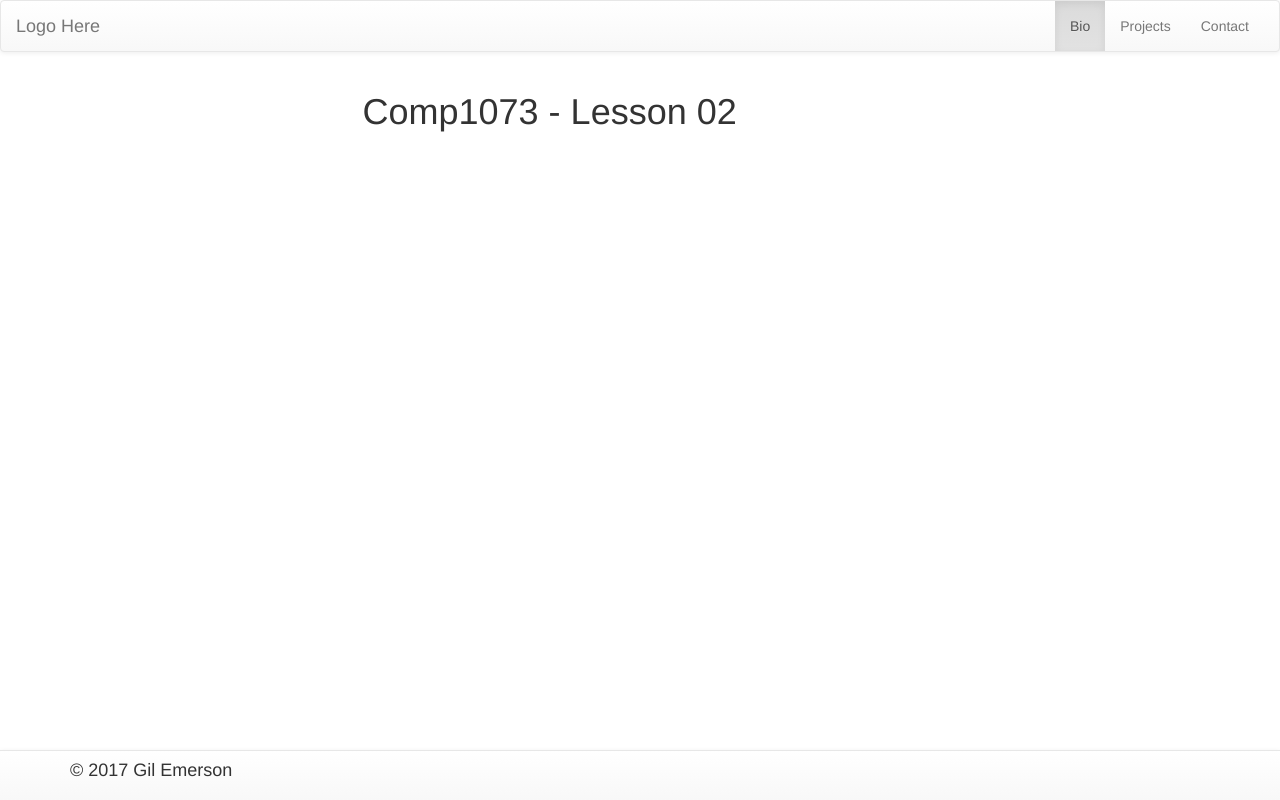
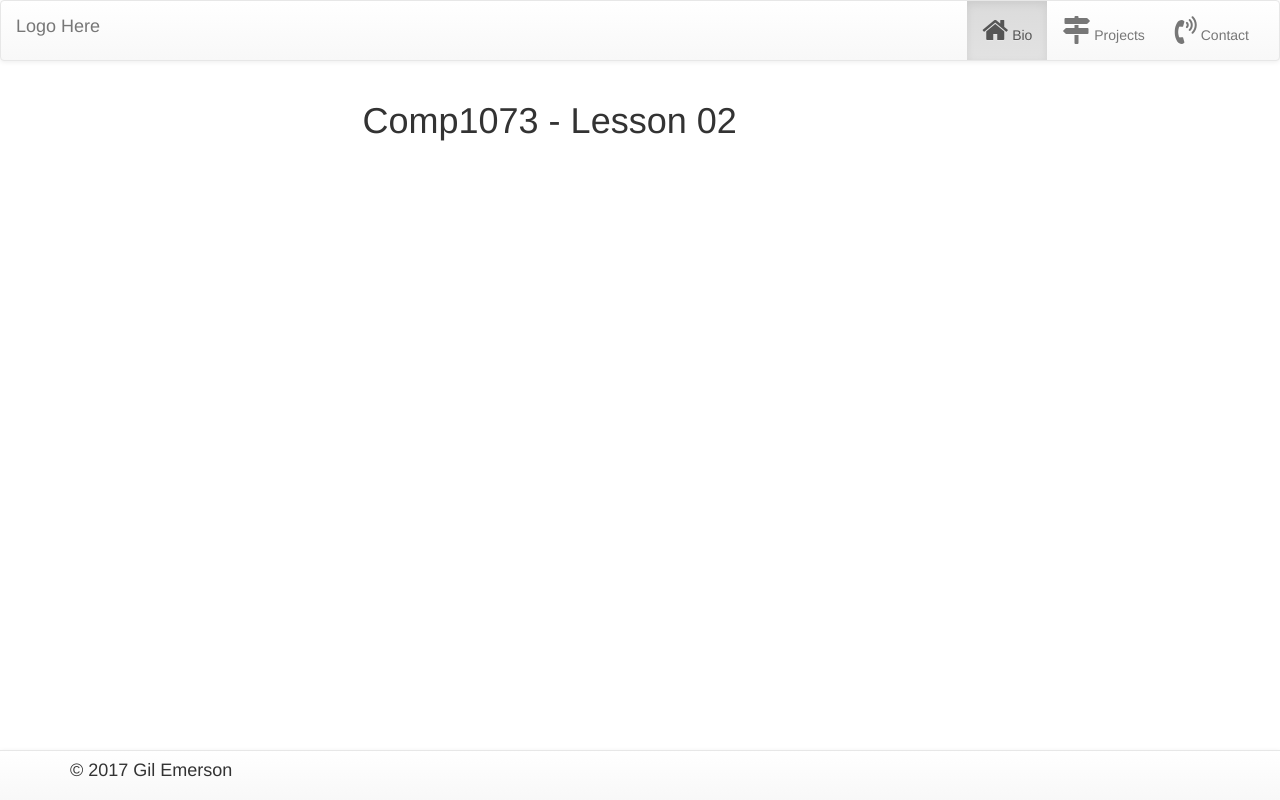
Before and after one commit to gilemerson/COMP1073-Lesson02, a website: page index.html in a window 1280 px wide. Drawn offline with Linux system fonts and the light colour scheme; files whose address does not match are found by name.

Commit message:
Added Font Awesome Icons

```diff
--- a/index.html
+++ b/index.html
@@ -39,9 +39,12 @@
             <!-- Collect the nav links, forms, and other content for toggling -->
             <div class="collapse navbar-collapse" id="bs-example-navbar-collapse-1">
                 <ul class="nav navbar-nav navbar-right">
-                    <li class="active"><a href="index.html">Bio</a></li>
-                    <li><a href="projects.html">Projects</a></li>
-                    <li><a href="contact.html">Contact</a></li>
+                    <li class="active"><a href="index.html">
+                        <i class="fa fa-home fa-2x" aria-hidden="true"></i> Bio</a></li>
+                    <li><a href="projects.html">
+                        <i class="fa fa-map-signs fa-2x" aria-hidden="true"></i> Projects</a></li>
+                    <li><a href="contact.html">
+                        <i class="fa fa-volume-control-phone fa-2x" aria-hidden="true"></i> Contact</a></li>
 
                 </ul>
             </div>
```
